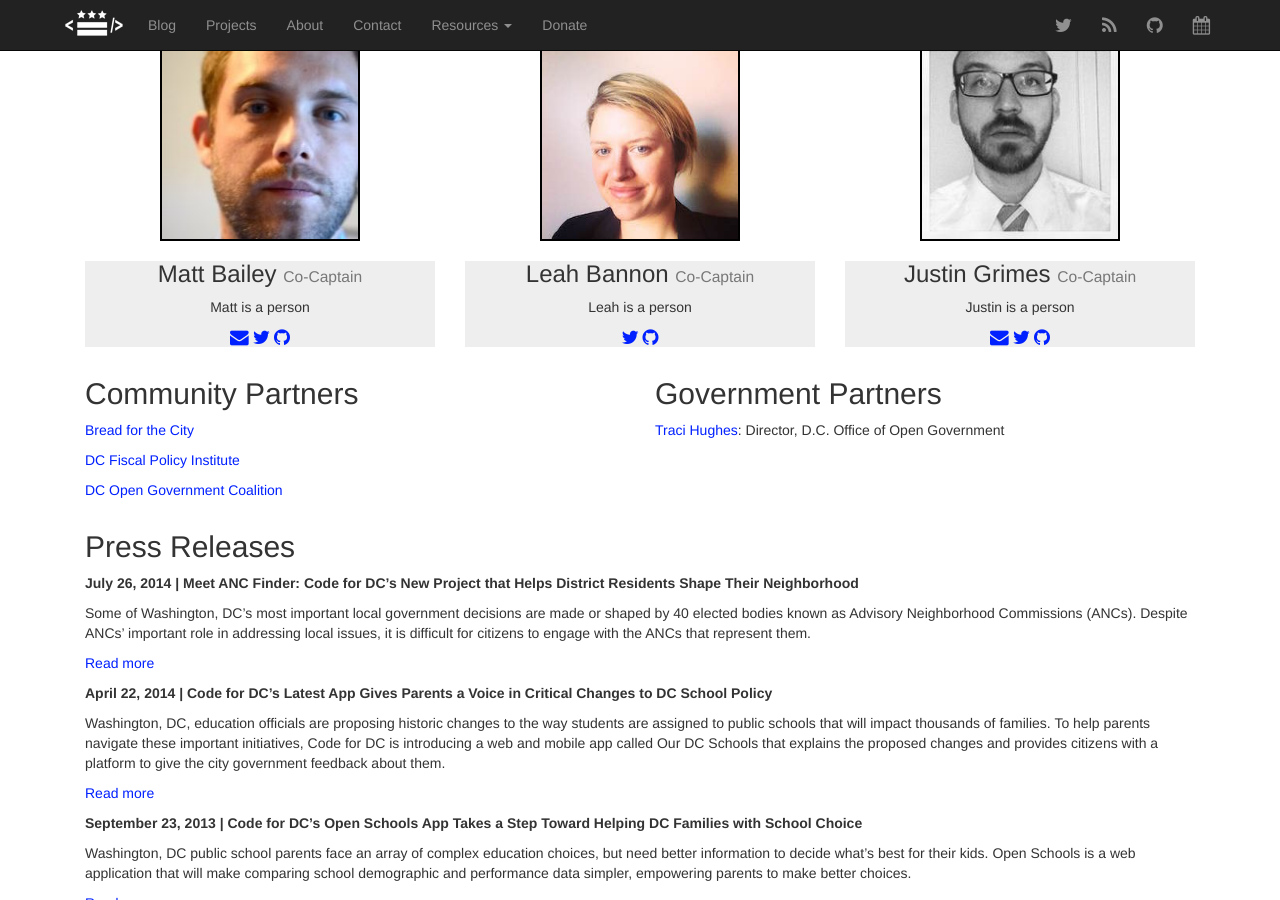
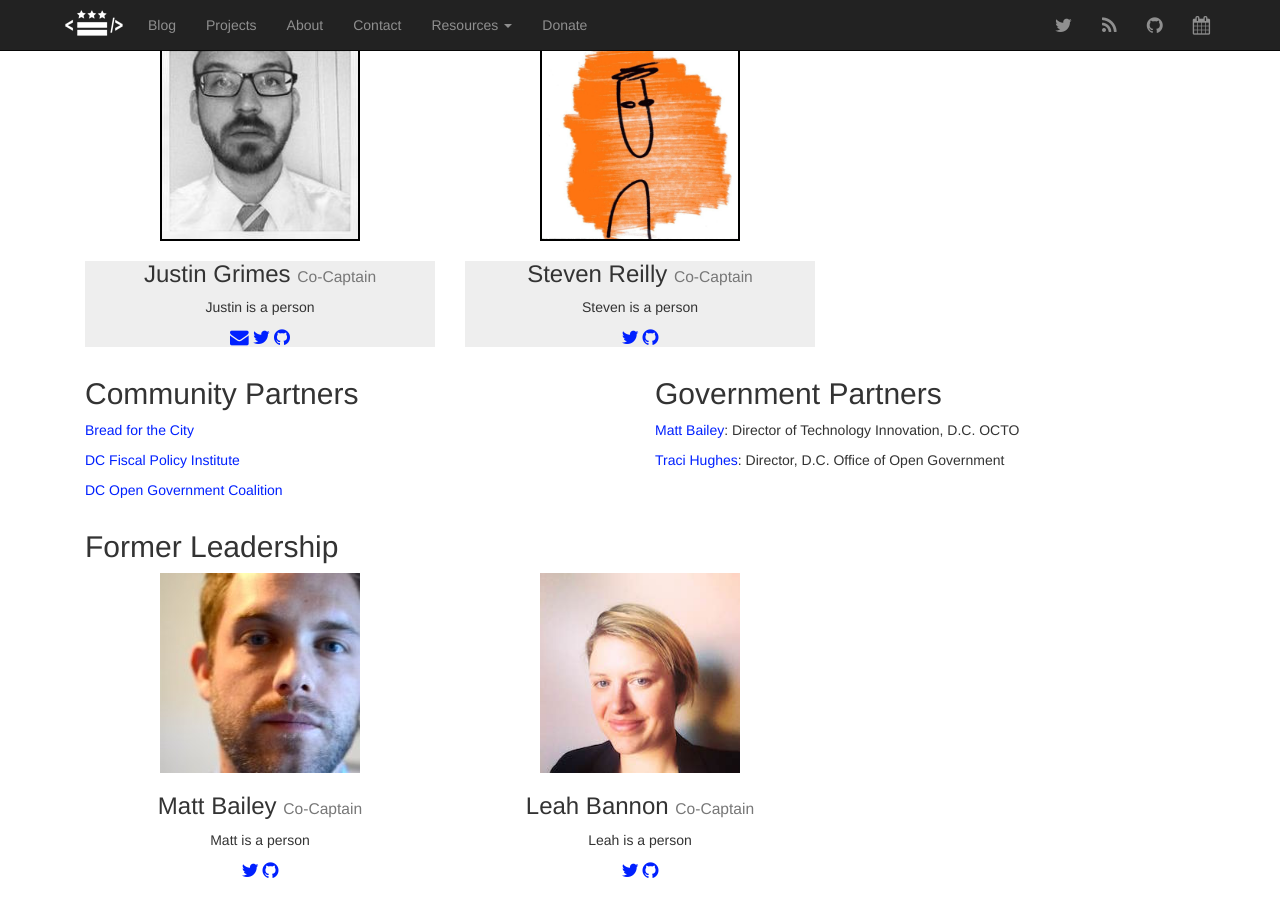
Before and after one commit to civictechdc/codefordc.github.com, a Jekyll site: the page built from about.html, in a window 1280 px wide and 900 px high, scrolled down 642 px. Built offline with Jekyll 4.4.1, drawn with Linux system fonts in a browser that asks for light colours; Markdown is read by kramdown in place of the engine named in the settings; a file with an impossible date is left out.

Commit message:
about page updates

```diff
--- a/_data/government.yml
+++ b/_data/government.yml
@@ -1,3 +1,7 @@
+- name: Matt Bailey
+  site: https://twitter.com/mattbailey0
+  office: "Director of Technology Innovation, D.C. OCTO"
+
 - name: Traci Hughes
   site: http://www.bega-dc.gov/contacts/traci-l-hughes-esq
   office: "Director, D.C. Office of Open Government"
--- a/_data/leadership.yml
+++ b/_data/leadership.yml
@@ -1,22 +1,31 @@
-- name: Matt Bailey
-  title: Co-Captain
-  bio: Matt is a person
-  image: images/leadership/matt.jpg
-  email: mbailey@codeforamerica.org
-  twitter: mattbailey0
-  github: mattbailey0
+former:
+  - name: Matt Bailey
+    title: Co-Captain
+    bio: Matt is a person
+    image: images/leadership/matt.jpg
+    email: mbailey@codeforamerica.org
+    twitter: mattbailey0
+    github: mattbailey0
 
-- name: Leah Bannon
-  title: Co-Captain
-  image: images/leadership/leah.jpg
-  bio: Leah is a person
-  twitter: leahbannon
-  github: leahbannon
+  - name: Leah Bannon
+    title: Co-Captain
+    image: images/leadership/leah.jpg
+    bio: Leah is a person
+    twitter: leahbannon
+    github: leahbannon
 
-- name: Justin Grimes
-  title: Co-Captain
-  image: images/leadership/justin.jpg
-  bio: Justin is a person
-  email: jgrimes@codeforamerica.org
-  twitter: justgrimes
-  github: justgrimes
+current:
+  - name: Justin Grimes
+    title: Co-Captain
+    image: images/leadership/justin.jpg
+    bio: Justin is a person
+    email: jgrimes@codeforamerica.org
+    twitter: justgrimes
+    github: justgrimes
+
+  - name: Steven Reilly
+    title: Co-Captain
+    image: images/leadership/stvnrlly.jpg
+    bio: Steven is a person
+    twitter: stvnrlly
+    github: stvnrlly
--- a/about.html
+++ b/about.html
@@ -24,7 +24,7 @@
         <div class="captains">
             <h2>Leadership</h2>
             <div class="row">
-                {% for p in site.data.leadership %}
+                {% for p in site.data.leadership.current %}
                 <div class="col-md-4">
                     <div class="image">
                         <img class="img-responsive center-block" height=200px width=200px src="{{ p.image }}" alt="{{ p.name }}" />
@@ -52,6 +52,26 @@
                 <h2>Government Partners</h2>
                 {% for p in site.data.government %}
                 <p><a href="{{ p.site }}">{{ p.name }}</a>{% if p.office %}: {{ p.office }} {% endif %}</p>
+                {% endfor %}
+            </div>
+        </div>
+        <div>
+        <h2>Former Leadership</h2>
+            <div class="row">
+                {% for p in site.data.leadership.former %}
+                <div class="col-md-4">
+                    <div class="image">
+                        <img class="img-responsive center-block" height=200px width=200px src="{{ p.image }}" alt="{{ p.name }}" />
+                    </div>
+                    <div class="bio">
+                        <h3 class="text-center">{{ p.name }} <small>{{ p.title }}</small></h3>
+                        <p class="text-center">{{ p.bio }}</p>
+                        <p class="text-center">{% if p.twitter %}<a href="https://twitter.com/{{ p.twitter }}"><i class="fa fa-twitter fa-lg"></i></a>{% endif %} {% if p.github %}<a href="https://github.com/{{ p.github }}"><i class="fa fa-github fa-lg"></i></a>{% endif %}</p>
+                    </div>
+                </div>
+                <!-- create a new .row div every three items -->
+                {% assign loopindex = forloop.index | modulo: 3 == 0 %}
+                {% if loopindex == 0 %}</div><div class="row">{% endif %}
                 {% endfor %}
             </div>
         </div>
```
Also changed, not shown: images/leadership/stvnrlly.jpg (added).
